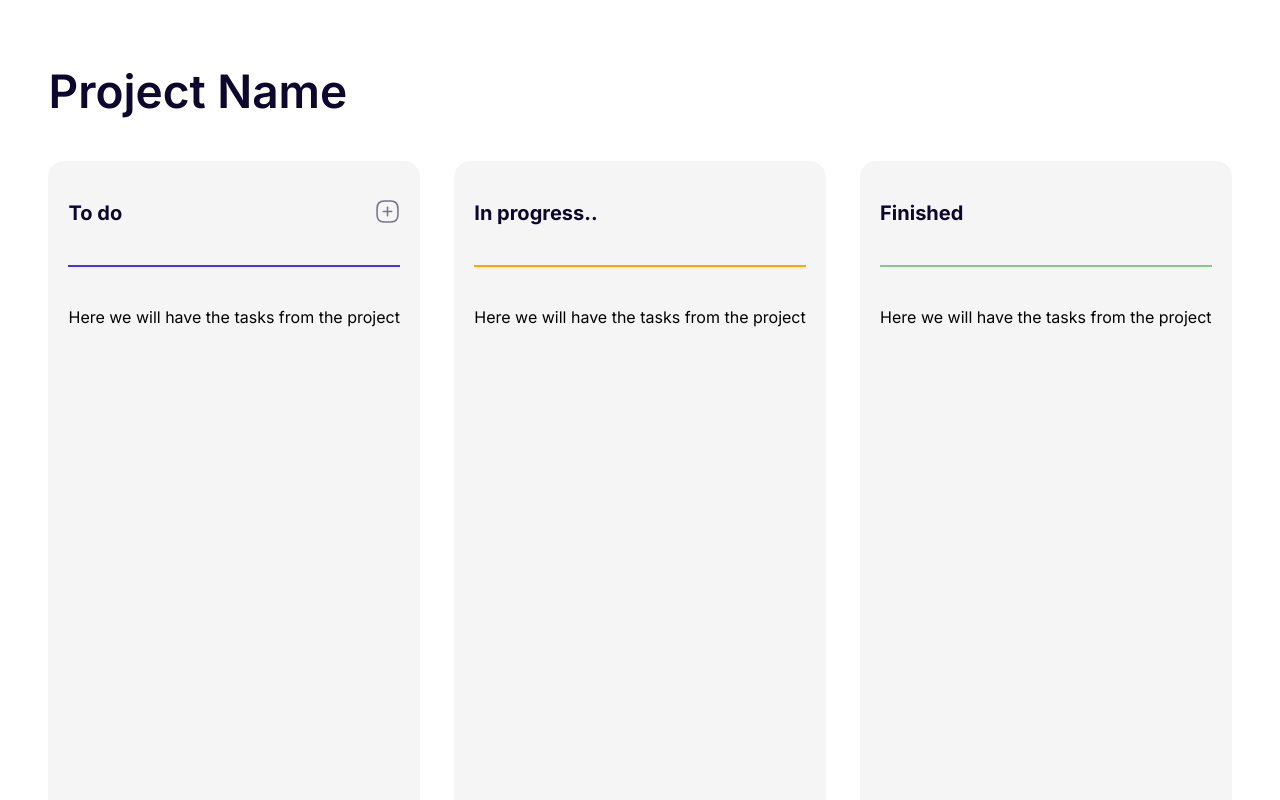
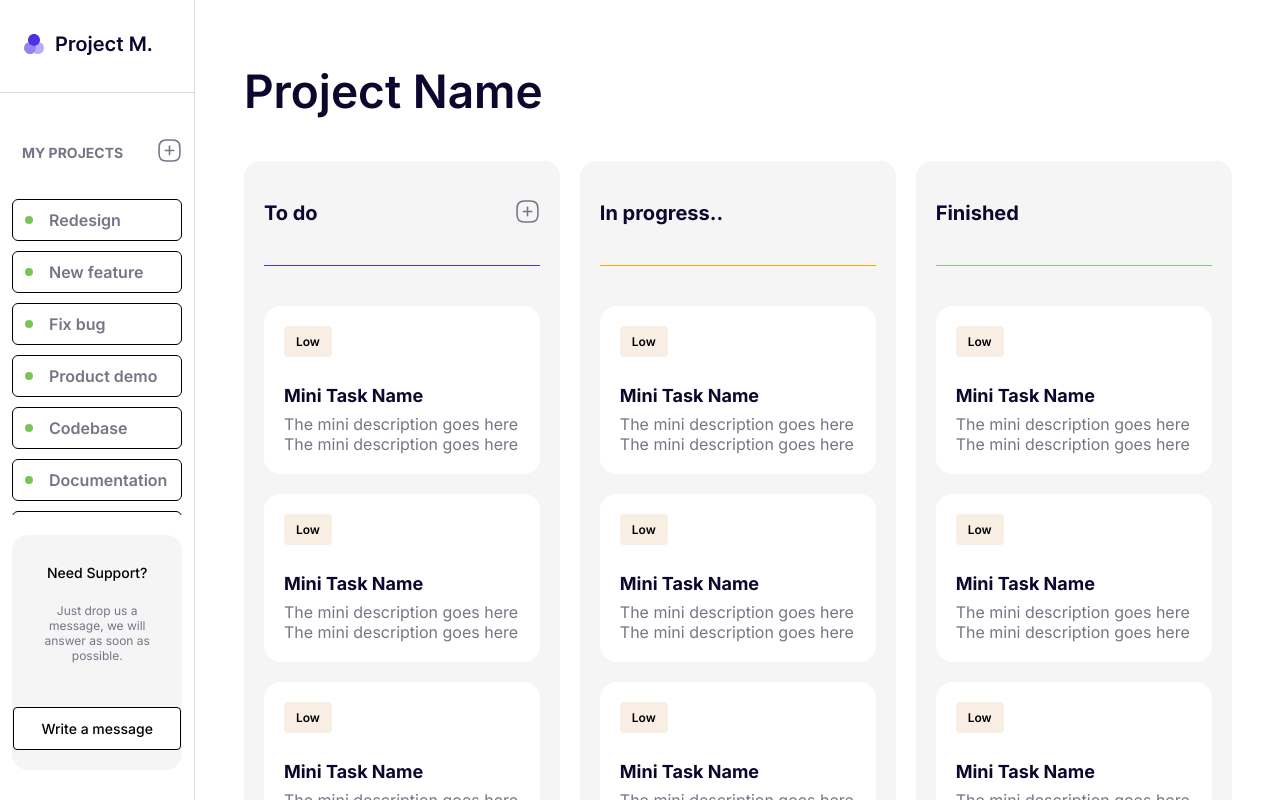
Before and after one commit to filipristeski23/Project_Tasks, a React (Vite) app: page / in a window 1280 px wide. Built offline with nearby package versions, Linux system fonts and the light colour scheme.

Commit message:
Finished working on the component that represents each task in the particular projects named MiniTask.jsx, finished coding session aswell

```diff
--- a/src/App.jsx
+++ b/src/App.jsx
@@ -1,14 +1,21 @@
 import GlobalStyles from "./styles/GlobalStyles";
 import MainSectionContainer from "./containers/MainSectionContainer";
 import styled from "styled-components";
+import SideMenuContainer from "./containers/SideMenuContainer";
+import ContactForm from "./components/ContactForm";
+
+const Div = styled.div`
+  display: flex;
+`;
 
 function App() {
   return (
     <>
       <GlobalStyles />
-      <div>
+      <Div>
+        <SideMenuContainer />
         <MainSectionContainer />
-      </div>
+      </Div>
     </>
   );
 }
--- a/src/components/Contact.jsx
+++ b/src/components/Contact.jsx
@@ -47,17 +47,16 @@ const Div4 = styled.div`
   flex-direction: column;
   margin: 0 auto;
   padding-bottom: 1.875rem;
+  padding-right: 0.75rem;
+  padding-left: 0.75rem;
 `;
 
 function Contact() {
   return (
     <Div4>
       <Div>
-        <H3>Thoughts Time</H3>
-        <H4>
-          We dont have any notice for you, till then you can share your thoughts
-          with your peers.
-        </H4>
+        <H3>Need Support?</H3>
+        <H4>Just drop us a message, we will answer as soon as possible.</H4>
         <A href="www.google.com">Write a message</A>
       </Div>
     </Div4>
--- a/src/components/ContactForm.jsx
+++ b/src/components/ContactForm.jsx
@@ -1,7 +1,7 @@
 import styled from "styled-components";
 
 const Div = styled.div`
-  width: 100vw;
+  width: 100%;
   padding-left: 3.031rem;
 `;
 
--- a/src/components/MainContentSection.jsx
+++ b/src/components/MainContentSection.jsx
@@ -1,4 +1,5 @@
 import styled from "styled-components";
+import MiniTask from "./MiniTask";
 
 const Div = styled.div`
   width: 100%;
@@ -17,12 +18,16 @@ const Div2 = styled.div`
   justify-content: space-between;
   margin-top: 2.625rem;
   overflow-y: auto;
+  gap: 20px;
 `;
 
 const Div3 = styled.div`
   background-color: #f5f5f5;
   padding: 1.25rem 1.25rem 0rem 1.25rem;
   border-radius: 1rem 1rem 0rem 0rem;
+  flex: 1;
+  display: flex;
+  flex-direction: column;
 `;
 
 const Div4 = styled.div`
@@ -60,6 +65,16 @@ const DivLine = styled.div`
   background-color: ${({ backgroundColor }) => backgroundColor};
 `;
 
+const DivTask = styled.div`
+  display: flex;
+  flex-direction: column;
+  gap: 20px;
+  overflow: hidden;
+  overflow-y: scroll;
+  scrollbar-width: none;
+  -ms-overflow-style: none;
+`;
+
 function MainContentSection() {
   return (
     <Div>
@@ -73,21 +88,51 @@ function MainContentSection() {
             </a>
           </Div4>
           <DivLine></DivLine>
-          <div>Here we will have the tasks from the project</div>
+          <DivTask>
+            <MiniTask />
+            <MiniTask />
+            <MiniTask />
+            <MiniTask />
+            <MiniTask />
+            <MiniTask />
+            <MiniTask />
+            <MiniTask />
+            <MiniTask />
+          </DivTask>
         </Div3>
         <Div3>
           <Div4>
             <H3>In progress..</H3>
           </Div4>
           <DivLine backgroundColor="#FFA500"></DivLine>
-          <div>Here we will have the tasks from the project</div>
+          <DivTask>
+            <MiniTask />
+            <MiniTask />
+            <MiniTask />
+            <MiniTask />
+            <MiniTask />
+            <MiniTask />
+            <MiniTask />
+            <MiniTask />
+            <MiniTask />
+          </DivTask>
         </Div3>
         <Div3>
           <Div4>
             <H3>Finished</H3>
           </Div4>
           <DivLine backgroundColor="#8BC48A"></DivLine>
-          <div>Here we will have the tasks from the project</div>
+          <DivTask>
+            <MiniTask />
+            <MiniTask />
+            <MiniTask />
+            <MiniTask />
+            <MiniTask />
+            <MiniTask />
+            <MiniTask />
+            <MiniTask />
+            <MiniTask />
+          </DivTask>
         </Div3>
       </Div2>
     </Div>
--- /dev/null
+++ b/src/components/MiniTask.jsx
@@ -0,0 +1,54 @@
+import styled from "styled-components";
+
+const Div = styled.div`
+  border-radius: 1rem;
+  background-color: white;
+  padding: 1.25rem;
+  display: flex;
+  flex-direction: column;
+  flex: 1;
+`;
+
+const H4 = styled.div`
+  margin: 0;
+  font-size: 0.75rem;
+  color: black;
+  background-color: rgba(223, 168, 116, 0.2);
+  width: max-content;
+  padding: 0.5rem 0.75rem;
+  border-radius: 0.25rem;
+  font-weight: 600;
+`;
+
+const H3 = styled.h3`
+  color: #0d062d;
+  font-size: 1.125rem;
+  font-weight: 700;
+  margin-bottom: 0;
+  margin-top: 1.75rem;
+`;
+
+const H5 = styled.h4`
+  color: #787486;
+  font-weight: 400;
+  font-size: 1rem;
+  margin: 0;
+  margin-top: 0.5rem;
+  max-height: 2.5rem;
+  overflow: hidden;
+`;
+
+function MiniTask() {
+  return (
+    <Div>
+      <H4>Low</H4>
+      <H3>Mini Task Name</H3>
+      <H5>
+        The mini description goes here The mini description goes here The mini
+        description goes here The mini description goes here..
+      </H5>
+    </Div>
+  );
+}
+
+export default MiniTask;
--- a/src/components/TaskList.jsx
+++ b/src/components/TaskList.jsx
@@ -21,6 +21,7 @@ const Div2 = styled.div`
   align-items: center;
   max-width: 12.688rem;
   padding-left: 1.375rem;
+  padding-right: 0.75rem;
 `;
 
 const Div3 = styled.div`
@@ -30,6 +31,7 @@ const Div3 = styled.div`
   overflow: auto;
   max-width: 14.063rem;
   padding-left: 0.75rem;
+  padding-right: 0.75rem;
   margin-top: 1.25rem;
   max-height: calc(100vh - 30.25rem);
 
--- a/src/containers/MainSectionContainer.jsx
+++ b/src/containers/MainSectionContainer.jsx
@@ -1,5 +1,6 @@
 import styled from "styled-components";
 import MainContentSection from "../components/MainContentSection";
+import ContactForm from "../components/ContactForm";
 
 const Div = styled.div`
   display: flex;
```
